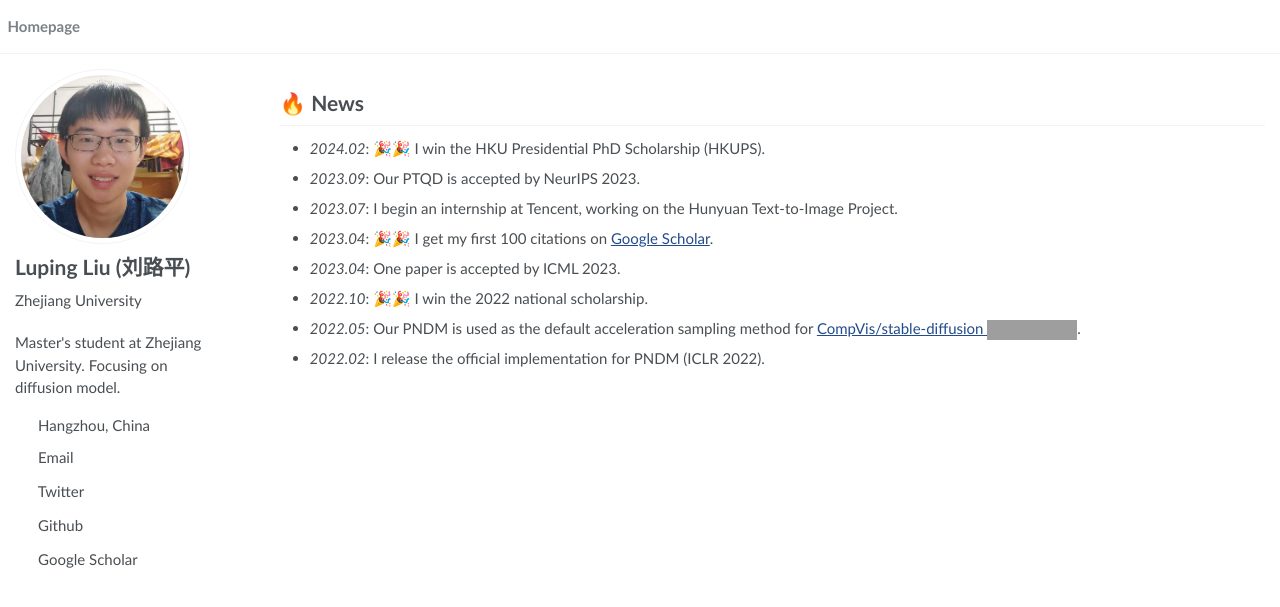
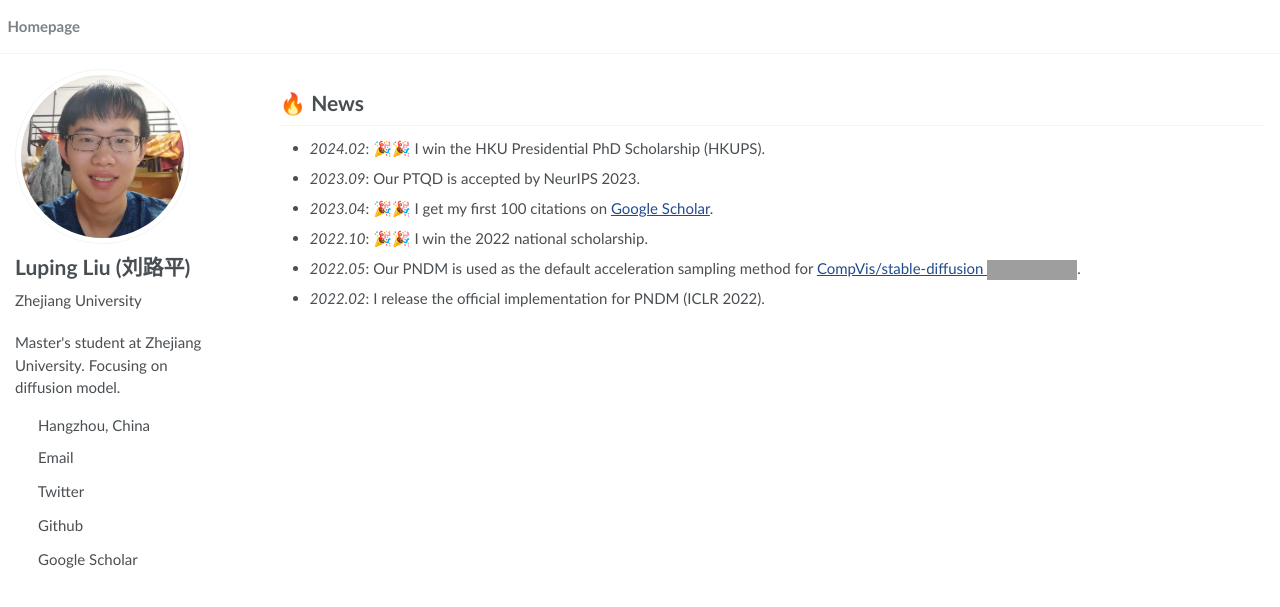
Before and after one commit to luping-liu/luping-liu.github.io, a Jekyll site: the page built from _pages/includes/news.md, in a window 1280 px wide. Shown: the top 607 px of the page. Built offline with Jekyll 4.4.1, drawn with Linux system fonts in a browser that asks for light colours; some web fonts are replaced; our own code applies the rules of GitHub Pages for plain Markdown files; grey boxes are pictures that could not be loaded.

Commit message:
update info

```diff
--- a/_pages/includes/news.md
+++ b/_pages/includes/news.md
@@ -2,9 +2,9 @@
 
 - *2024.02*: 🎉🎉 I win the HKU Presidential PhD Scholarship (HKUPS).
 - *2023.09*: Our PTQD is accepted by NeurIPS 2023.
-- *2023.07*: I begin an internship at Tencent, working on the Hunyuan Text-to-Image Project.
+<!-- - *2023.07*: I begin an internship at Tencent, working on the Hunyuan Text-to-Image Project. -->
 - *2023.04*: 🎉🎉 I get my first 100 citations on [Google Scholar](https://scholar.google.com/citations?user=DIHzHQYAAAAJ).
-- *2023.04*: One paper is accepted by ICML 2023.
+<!-- - *2023.04*: One paper is accepted by ICML 2023. -->
 - *2022.10*: 🎉🎉 I win the 2022 national scholarship.
 - *2022.05*: Our PNDM is used as the default acceleration sampling method for [CompVis/stable-diffusion ![](https://img.shields.io/github/stars/CompVis/stable-diffusion?style=social)](https://github.com/CompVis/stable-diffusion).
 - *2022.02*: I release the official implementation for PNDM (ICLR 2022).
```
